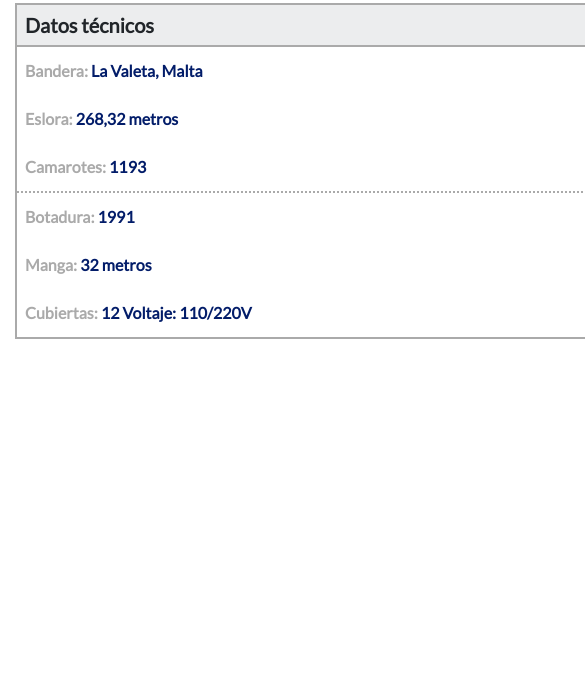
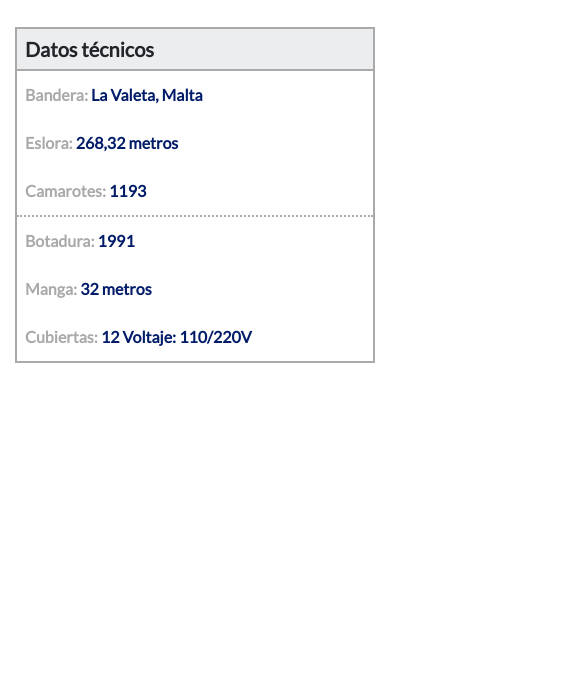
Before and after one commit to damalga/Template-Node-Gulp-Sass-grid-layout-8x12-, a website: page index.html in a window 390 px wide. Shown: the part 160-844 px from the top of the page, 585 px wide, since content can reach past the window. Drawn offline with nearby package versions, Linux system fonts and the light colour scheme.

Commit message:
minor change

```diff
--- a/index.html
+++ b/index.html
@@ -12,7 +12,7 @@
     <script src="js/js.js"></script>
   </head>
 
-  <body class="container">
+  <body class="container-fluid">
     <div class="content-data-sheet">
     	<h1 class="title-data-sheet">El Sovereing en datos</h1>
     	<span class="text-data-sheet">Lorem ipsum dolor sit amet, consectetur adipiscing elit. Curabitur blandit dolor vel nulla rutrum</span>
--- a/sass/_data_sheet.scss
+++ b/sass/_data_sheet.scss
@@ -2,6 +2,9 @@
 	width: rem($container-large-desktop);
 	margin: 0 auto;
 	margin-top: rem(64);
+	@media only screen and (max-width: 1230px) {
+    width: 100%;
+	}
 	.title-data-sheet {
 		font-size: rem(30);
 		color: $blueDark;
```
Also changed, not shown: css/base.css.
